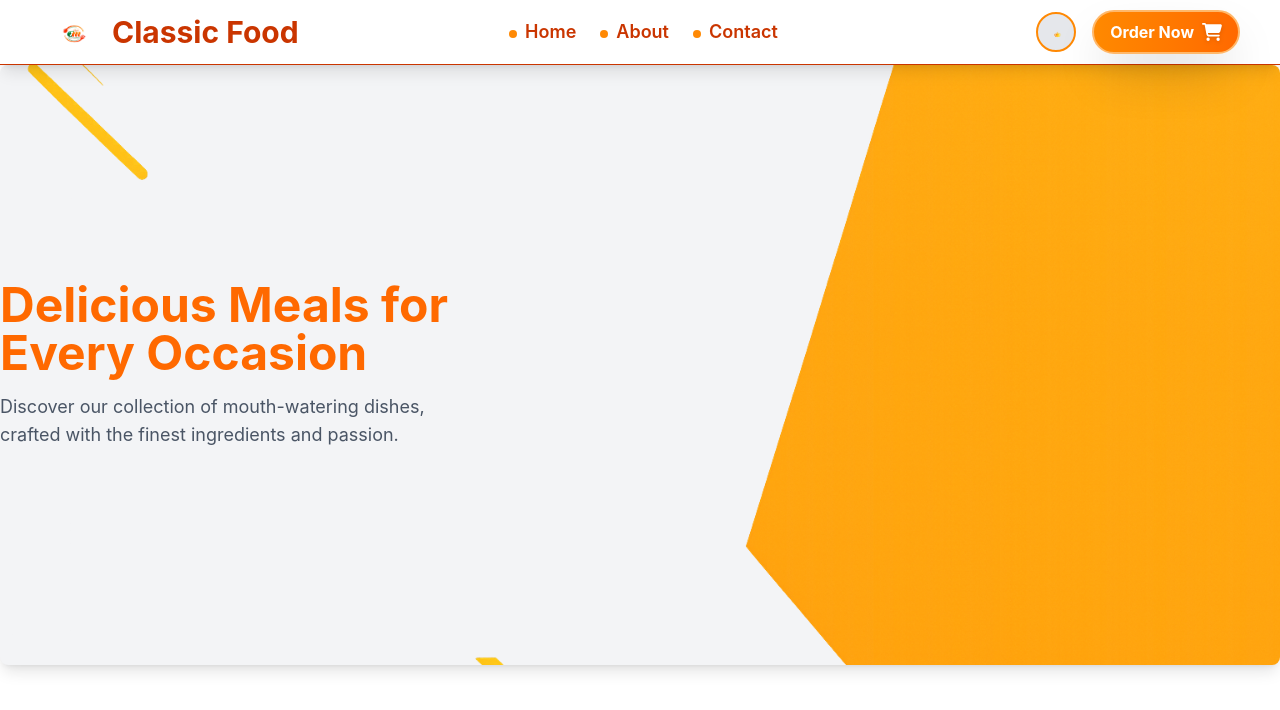
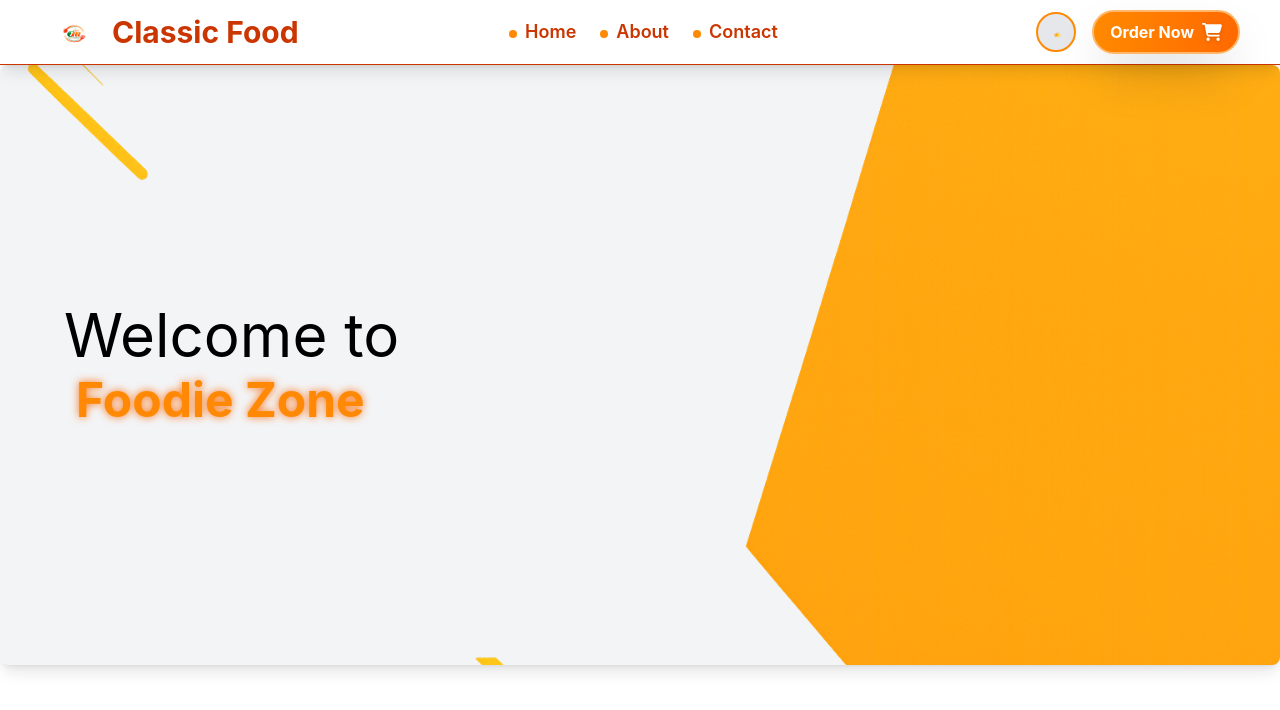
Before and after one commit to Jayace-7/E-commerce-Website, a React (Vite) app: page / in a window 1280 px wide. Shown: the top 710 px of the page. Built offline with nearby package versions, Linux system fonts and the light colour scheme.

Commit message:
hero text update

```diff
--- a/src/components/Hero.jsx
+++ b/src/components/Hero.jsx
@@ -9,6 +9,7 @@ const imagelist = [
   { src: stew, alt: 'Delicious Rice Stew' },
   { src: spag, alt: 'Delicious Spaghetti' },
   { src: ppsoup, alt: 'Delicious Pepper Soup' },
+  { src: rice, alt: 'Delicious Jellof Rice' }
 ];
 
 const bgimage = {
@@ -27,21 +28,27 @@ function Hero() {
    <section className="bg-white dark:bg-gray-950 transition-colors duration-300">
   <div
     style={{ ...currentImage, backgroundSize: '100%' }}
-  className="min-h-125 sm:min-h-150 bg-gray-100 dark:bg-gray-900 dark:text-white duration-300 flex justify-center items-center mt-4 sm:mt-0 rounded-lg shadow-lg"
+    className="min-h-125 sm:min-h-150 bg-gray-100 dark:bg-gray-900 dark:text-white duration-300 mt-4 sm:mt-0 rounded-lg shadow-lg"
   >
-        <div className="container pb-8 sm:pb-0">
-          <div className="grid grid-cols-1 lg:grid-cols-1 gap-8 items-center">
-            {/* text content section */}
-            <div className="flex flex-col gap-4">
-              <h1 className="text-2xl sm:text-5xl font-bold text-orange-500 dark:text-white">
-                Delicious Meals for <br /> Every Occasion
+    {/* ✅ Removed flex justify-center items-center — let the grid handle layout */}
+    <div className="container h-full py-8 sm:py-0">
+      <div className="grid grid-cols-1 lg:grid-cols-2 gap-8 items-center min-h-125 sm:min-h-150">
+
+        {/* Left: Text content */}
+        <div className="flex flex-col justify-center items-start text-left gap-2 sm:gap-4 order-2 sm:order-1 pl-6 sm:pl-12 lg:pl-16">
+          <h1 className="text-5xl sm:text-6xl">
+            Welcome to <br />
+            <span className="text-orange-400 font-bold text-5xl pl-3 text-shadow-[0_0_8px_#f97316] dark:text-shadow-[0_0_16px_#ffffff]">
+              Foodie Zone
+            </span>
           </h1>
-              <p className="text-lg text-gray-600 dark:text-gray-300">
-                Discover our collection of  mouth-watering dishes,<br />
-                 crafted with the finest ingredients and passion.
-              </p>
         </div>
-            {/* image section */}
+
+        {/* Right: Image section (empty for now) */}
+        <div className="order-1 sm:order-2">
+          {/* your food image goes here */}
+        </div>
+
       </div>
     </div>
   </div>
```
Lines whose indentation alone changed are shown as unchanged.
